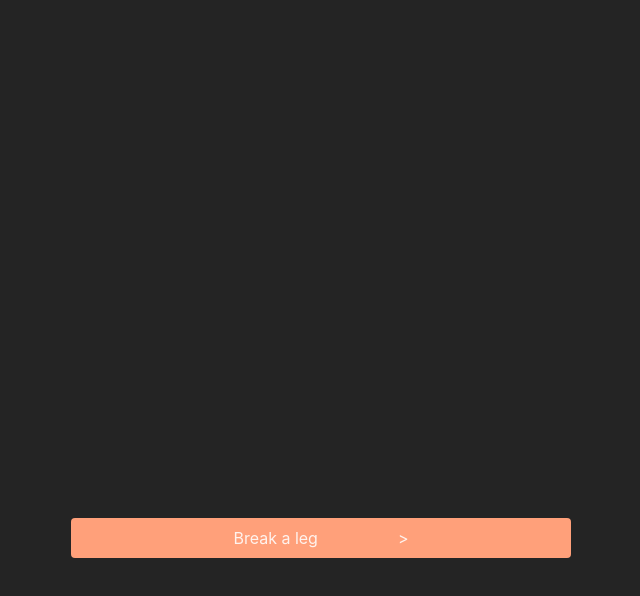
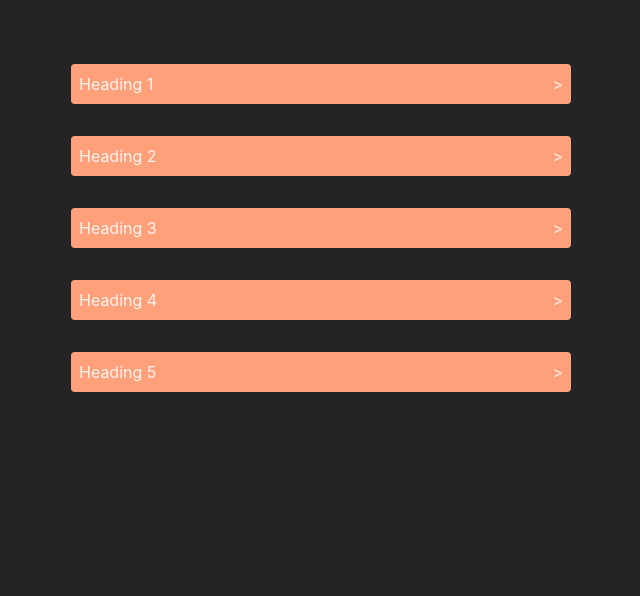
Before and after one commit to velvet-jedi/reactAccordion, a React (Vite) app: page / in a window 1280 px wide. Shown: the top 596 px of the page, without its empty margins (319-959 px from the left). Built offline with nearby package versions, Linux system fonts and the light colour scheme.

Commit message:
multiple

```diff
--- a/src/Accordion/accordion.jsx
+++ b/src/Accordion/accordion.jsx
@@ -2,15 +2,15 @@ import React from "react";
 import "./style.css";
 import { useState } from "react";
 
-const Accordion = ({ heading, children }) => {
+const Accordion = ({ heading, children, index }) => {
 	const [expanded, setExpanded] = useState(false);
 
 	function handleToggleCollapse() {
 		const flag = !expanded;
 		setExpanded(flag);
 		if (flag) {
-			const focusable = document.getElementById("content-1");
-			focusable.focus({ preventScroll: true });
+			const focusable = document.getElementById(`content-${index}`);
+			focusable?.focus({ preventScroll: true });
 		}
 	}
 
@@ -21,19 +21,24 @@ const Accordion = ({ heading, children }) => {
 					aria-expanded={expanded}
 					onClick={handleToggleCollapse}
 					className="heading"
-					aria-controls="content-1"
-					id="heading-1"
+					aria-controls={`content-${index}`}
+					id={`heading-${index}`}
 				>
 					{heading}
-					<span aria-hidden="true" data-expanded={expanded}>&gt;</span>
+					<span
+						aria-hidden="true"
+						data-expanded={expanded}
+					>
+						&gt;
+					</span>
 				</button>
 
 				<div
 					aria-hidden={!expanded}
-					id="content-1"
+					id={`content-${index}`}
 					role="region"
 					tabIndex={0}
-					aria-labelledby="heading-1"
+					aria-labelledby={`heading-${index}`}
 					className={`content ${expanded ? "expanded" : ""}`}
 				>
 					{children}
--- a/src/Accordion/style.css
+++ b/src/Accordion/style.css
@@ -1,7 +1,14 @@
 .accordion {
 	overflow: hidden;
 	width: 500px;
-	margin-top: 40%;
+	margin-bottom: 1rem;
+}
+
+.app-container {
+	display: flex;
+	flex-direction: column;
+	align-items: center;
+	padding: 2rem;
 }
 
 .heading {
@@ -12,8 +19,9 @@
 	margin-bottom: 1rem;
 	cursor: pointer;
 	display: flex;
-	justify-content: center;
-	gap: 5rem;
+	justify-content: space-between;
+	align-items: center;
+	border: none;
 }
 
 .content {
@@ -21,22 +29,29 @@
 	border-radius: 4px;
 	width: 100%;
 	transition: max-height 0.3s ease-in-out; /* Smooth animation */
-
+	overflow: hidden;
 	max-height: 0; /* Default: collapsed */
 }
 
 .content > * {
 	padding: 0.5rem;
+	opacity: 0;
+	transition: opacity 0.3s ease-in-out;
 }
 
 .content.expanded {
-	transition: max-height 0.3s ease-in-out; /* Smooth animation */
 	max-height: 500px; /* Adjust based on expected content size */
+}
+.content.expanded > * {
+	opacity: 1;
+}
+
+.heading span {
+	transition: transform 0.3s ease-in-out;
+	display: inline-block;
+	transform-origin: center;
 }
 
 .heading span[data-expanded="true"] {
 	transform: rotate(90deg);
-	transition: transform 0.3s ease-in-out;
-	display: inline-block;
-	transform-origin: center;
 }
--- a/src/App.jsx
+++ b/src/App.jsx
@@ -2,14 +2,27 @@ import Accordion from "./Accordion";
 import "./App.css";
 
 function App() {
+	const accordionData = [
+		{ heading: "Heading 1", content: "Content for accordion 1" },
+		{ heading: "Heading 2", content: "Content for accordion 2" },
+		{ heading: "Heading 3", content: "Content for accordion 3" },
+		{ heading: "Heading 4", content: "Content for accordion 4" },
+		{ heading: "Heading 5", content: "Content for accordion 5" },
+	];
+
 	return (
 		<>
-			<Accordion heading="Break a leg">
-				<h3>Press the bell icon</h3>
-				<h3>Press the bell icon</h3>
-				<h3>Press the bell icon</h3>
-				<h3>Press the bell icon</h3>
-			</Accordion>
+			<div className="app-container">
+				{accordionData.map((item, index) => (
+					<Accordion
+						key={index}
+						heading={item.heading}
+						index={index}
+					>
+						{item.content}
+					</Accordion>
+				))}
+			</div>
 		</>
 	);
 }
```
